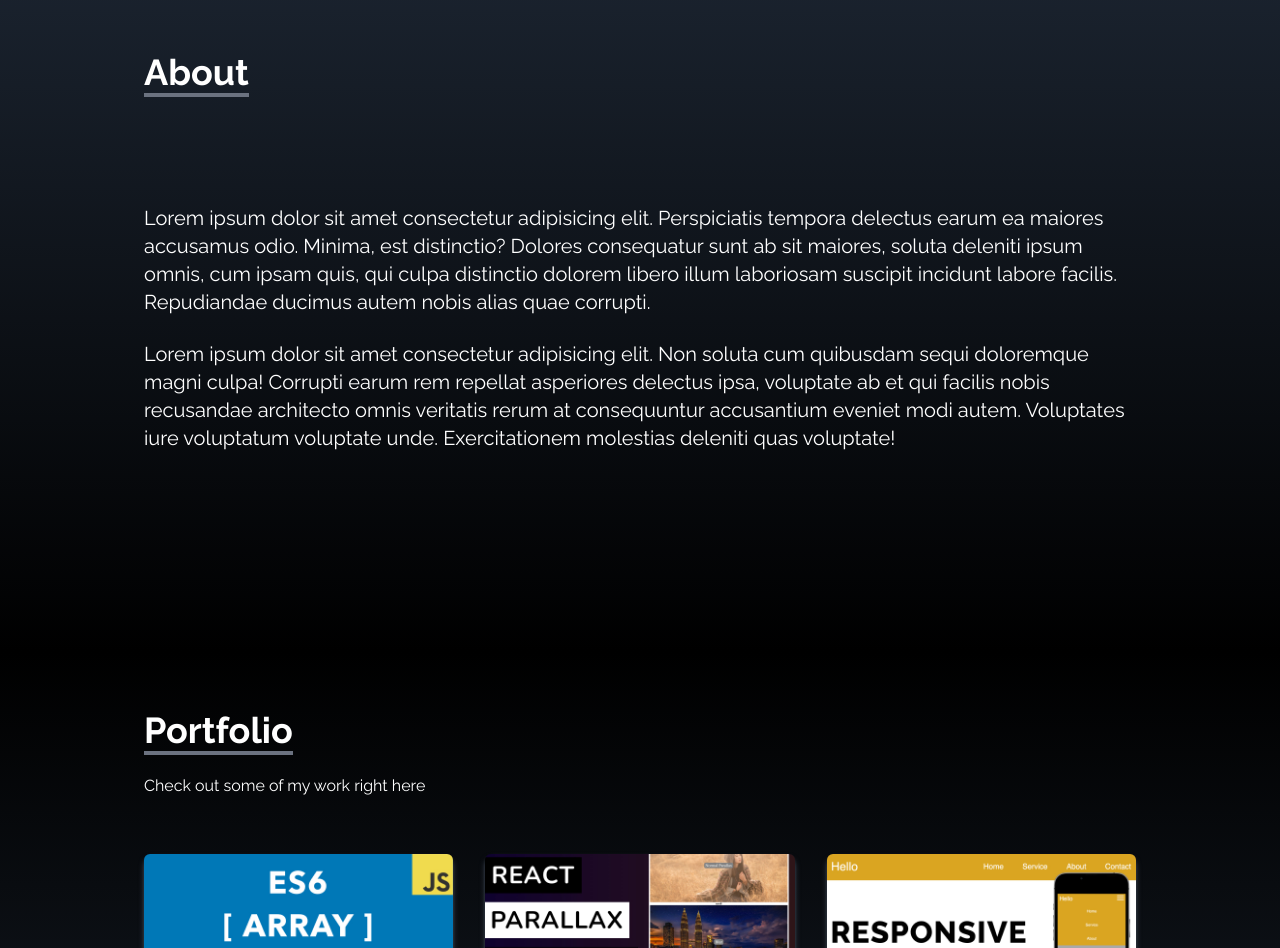
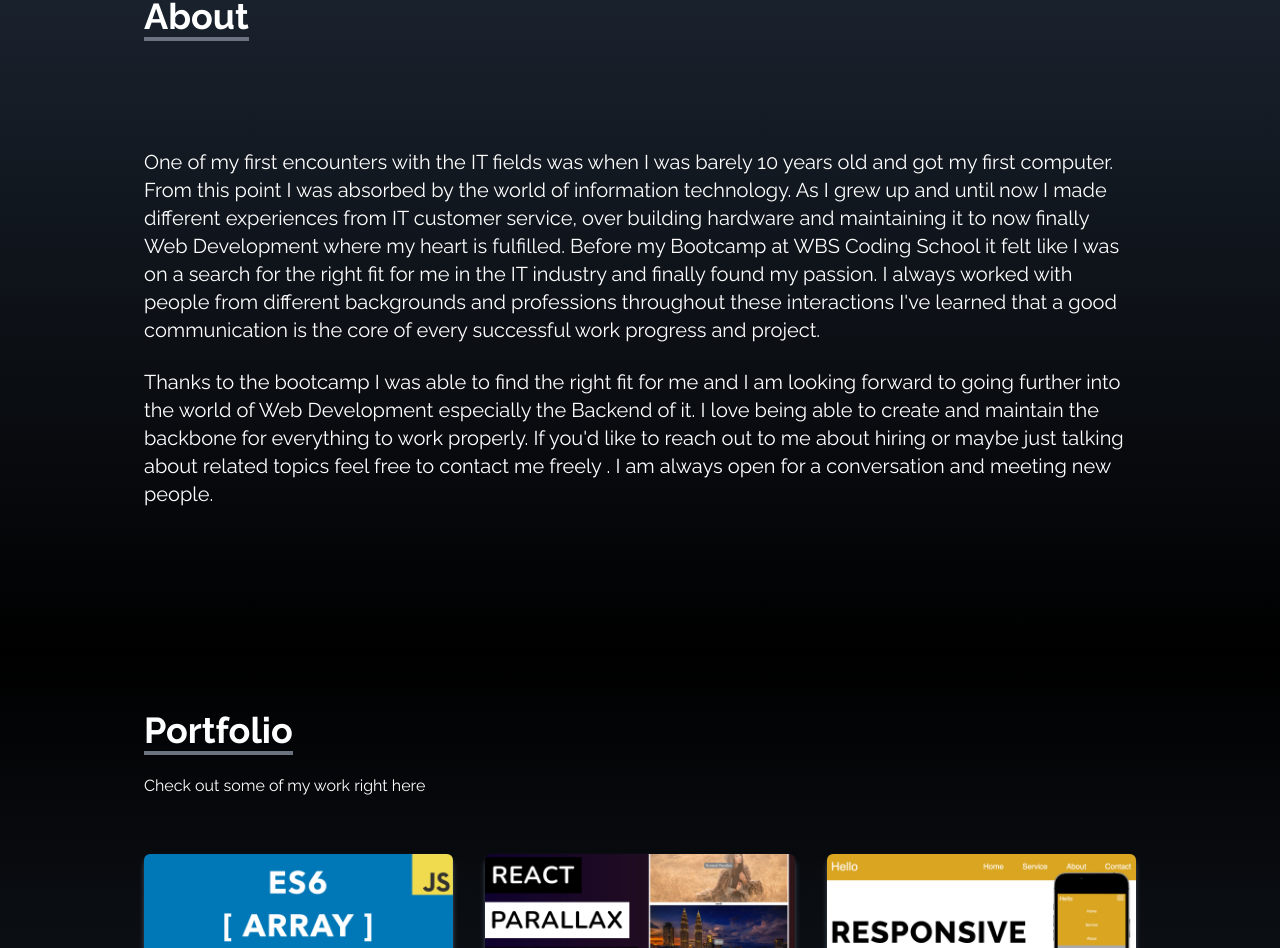
Before and after one commit to StphnX/Portfolio, a React (Create React App) app: page / in a window 1280 px wide. Shown: the part 948-1896 px from the top of the page. Built offline with nearby package versions, Linux system fonts and the light colour scheme.

Commit message:
Update About.jsx

```diff
--- a/src/components/About.jsx
+++ b/src/components/About.jsx
@@ -7,13 +7,19 @@ function About() {
                 <div className='pb-8 '>
                     <p className='text-4xl font-bold inline border-b-4 border-gray-500'>About</p>
                 </div>
-                <p className='text-xl mt-20 '>Lorem ipsum dolor sit amet consectetur adipisicing elit. Perspiciatis tempora delectus earum ea maiores accusamus odio. Minima, est distinctio? Dolores consequatur sunt ab sit maiores,
-                    soluta deleniti ipsum omnis, cum ipsam quis, qui culpa distinctio dolorem libero illum laboriosam suscipit incidunt labore facilis. Repudiandae ducimus autem nobis alias quae corrupti.
+                <p className='text-xl mt-20 '>One of my first encounters with the IT fields was when I was barely 10 years old and got my first computer.
+                From this point I was absorbed by the world of information technology.
+                As I grew up and until now I made different experiences from IT customer service, over building hardware and maintaining it to now finally Web Development where my heart is fulfilled.
+
+                Before my Bootcamp at WBS Coding School it felt like I was on a search for the right fit for me in the IT industry and finally found my passion.
+                I always worked with people from different backgrounds and professions throughout these interactions I've learned that a good communication is the core of every successful work progress and project.
                 </p>
                 <br />
                 <p className='text-xl'>
-                    Lorem ipsum dolor sit amet consectetur adipisicing elit. Non soluta cum quibusdam sequi doloremque magni culpa! Corrupti earum rem repellat asperiores delectus ipsa, voluptate ab et
-                    qui facilis nobis recusandae architecto omnis veritatis rerum at consequuntur accusantium eveniet modi autem. Voluptates iure voluptatum voluptate unde. Exercitationem molestias deleniti quas voluptate!
+                    Thanks to the bootcamp I was able to find the right fit for me and I am looking forward to going further into the world of Web Development especially the Backend of it.
+                    I love being able to create and maintain the backbone for everything to work properly.
+
+                    If you'd like to reach out to me about hiring or maybe just talking about related topics feel free to contact me freely . I am always open for a conversation and meeting new people.
                 </p>
             </div>
         </div>
```
